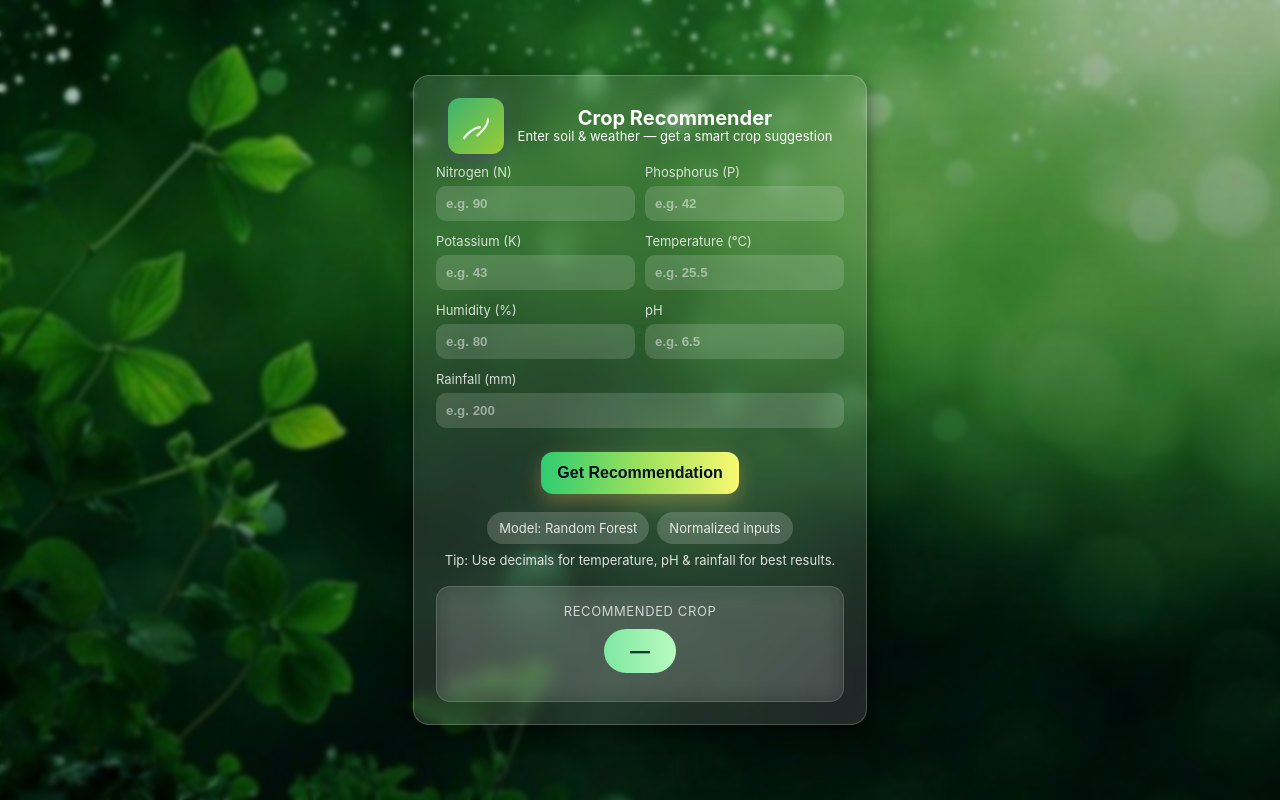
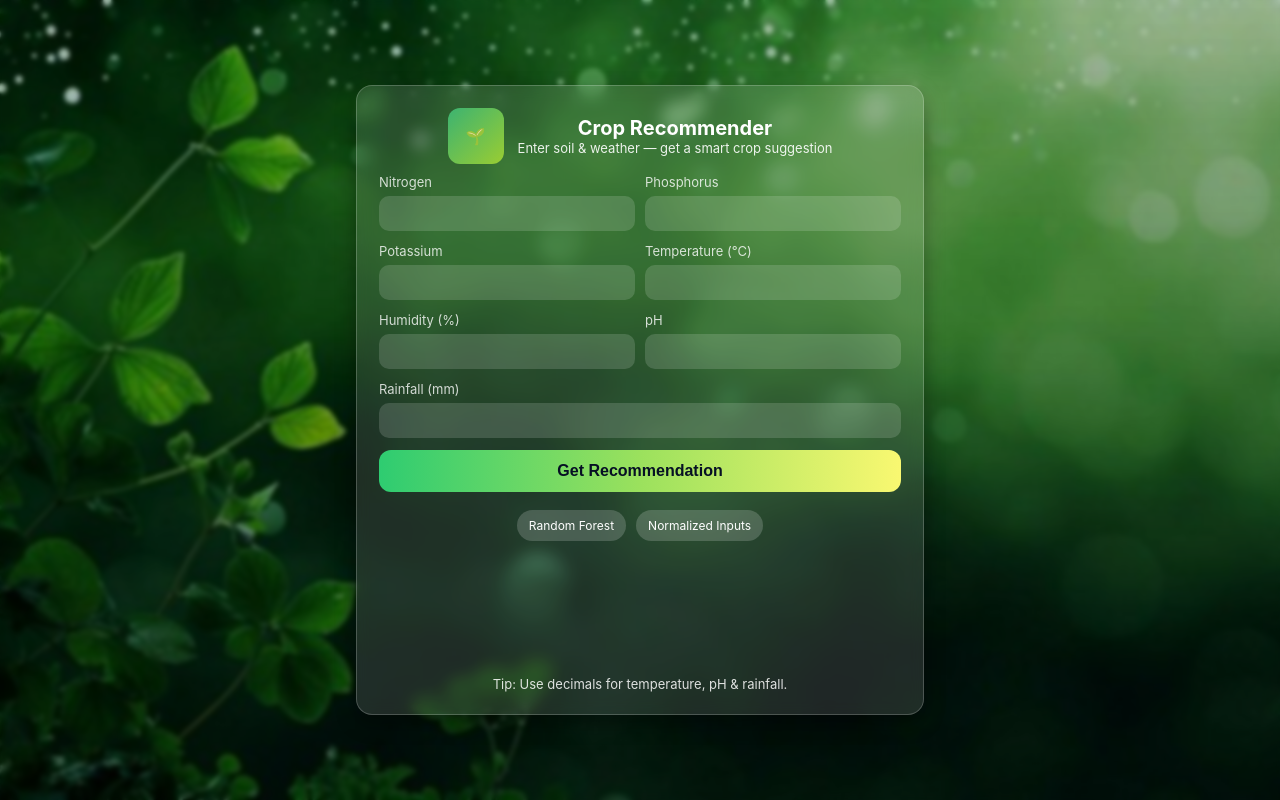
Before and after one commit to Kanakuppi/Agroguide, a Flask app: page / in a window 1280 px wide. Run offline with Flask 3, Linux system fonts and the light colour scheme; parts of the project's set-up code (start-up, migrations or seed data) failed here and were passed over.

Commit message:
Update index.html

```diff
--- a/templates/index.html
+++ b/templates/index.html
@@ -4,29 +4,31 @@
     <meta charset="utf-8" />
     <meta name="viewport" content="width=device-width, initial-scale=1" />
     <title>Crop Recommender</title>
+
     <style>
       :root {
         --accent1: #ff7a18;
         --accent2: #6a11cb;
         --accent3: #00d4ff;
-        --card-glow: rgba(106, 17, 203, 0.12);
         --muted: rgba(255, 255, 255, 0.8);
       }
+
       * {
         box-sizing: border-box;
       }
+
       html,
       body {
         height: 100%;
         margin: 0;
-        font-family: Inter, ui-sans-serif, system-ui, -apple-system, "Segoe UI",
-          Roboto, "Helvetica Neue", Arial;
+        font-family: Inter, system-ui, -apple-system, "Segoe UI", Roboto, Arial;
       }
+
       body {
         background: url("{{ url_for('static', filename='background.jpeg') }}")
           no-repeat center center fixed;
         background-size: cover;
-        color: #fdfdfd;
+        color: #fff;
         display: flex;
         align-items: center;
         justify-content: center;
@@ -36,54 +38,49 @@
       body::before {
         content: "";
         position: absolute;
-        top: 0;
-        left: 0;
-        right: 0;
-        bottom: 0;
+        inset: 0;
         background: linear-gradient(
           180deg,
           rgba(0, 0, 0, 0.25),
-          rgba(0, 0, 0, 0.4)
+          rgba(0, 0, 0, 0.45)
         );
         backdrop-filter: blur(2px);
         z-index: 0;
       }
 
       .wrapper {
-        display: flex;
-        flex-direction: column;
-        align-items: center;
-        justify-content: center;
-        gap: 24px;
         position: relative;
         z-index: 1;
+        width: 100%;
+        display: flex;
+        justify-content: center;
       }
 
       .container {
+        max-width: 600px;
         width: 100%;
-        max-width: 600px;
+        padding: 16px;
       }
 
       .card {
         background: rgba(255, 255, 255, 0.12);
         border-radius: 16px;
-        postion:relative;
-        overflow:visible;
         padding: 22px;
         border: 1px solid rgba(255, 255, 255, 0.2);
         backdrop-filter: blur(8px);
-        box-shadow: 0 8px 20px rgba(0, 0, 0, 0.35),
-          0 4px 12px rgba(0, 0, 0, 0.2);
+        box-shadow: 0 8px 20px rgba(0, 0, 0, 0.35);
+        animation: enter 0.45s ease forwards;
       }
 
       header.app-brand {
         display: flex;
         gap: 14px;
         align-items: center;
+        justify-content: center;
         margin-bottom: 10px;
-        justify-content: center;
         text-align: center;
       }
+
       .logo {
         width: 56px;
         height: 56px;
@@ -92,20 +89,17 @@
         align-items: center;
         justify-content: center;
         background: linear-gradient(135deg, #3cb371, #9acd32);
-        box-shadow: 0 6px 18px rgba(106, 17, 203, 0.25);
       }
-      .logo svg {
-        width: 32px;
-        height: 32px;
-      }
+
       .title {
         font-size: 20px;
         font-weight: 700;
-        line-height: 1;
       }
+
       .subtitle {
         font-size: 13px;
-        color: rgb(255, 255, 255);
+        color: #fff;
+        opacity: 0.9;
       }
 
       form {
@@ -113,56 +107,40 @@
         gap: 12px;
         margin-top: 8px;
       }
+
+      .row {
+        display: flex;
+        gap: 10px;
+      }
+
       .field {
+        flex: 1;
         display: flex;
         flex-direction: column;
       }
+
       label {
         font-size: 13px;
         color: var(--muted);
         margin-bottom: 6px;
       }
-      input[type="number"] {
+
+      input {
         padding: 10px;
         border-radius: 10px;
         border: none;
         background: rgba(255, 255, 255, 0.15);
-        color: white;
+        color: #fff;
+        font-weight: 600;
         outline: none;
-        font-weight: 600;
-      }
-      input::placeholder {
-        color: rgba(255, 255, 255, 0.8); /* white with slight transparency */
-        opacity: 0.6; /* ensure it doesn’t get dimmed */
       }
 
-      .row {
-        display: flex;
-        gap: 10px;
-      }
-      .row .field {
-        flex: 1;
-      }
-
-      .legend {
-        display: flex;
-        gap: 8px;
-        align-items: center;
-        font-size: 12px;
-        color: rgba(255, 255, 255, 0.85);
-        margin-top: 6px;
-        justify-content: center;
-      }
-      .chip {
-        padding: 8px 12px;
-        border-radius: 999px;
-        background: rgba(255, 255, 255, 0.18);
-        font-size: 13px;
+      input::placeholder {
+        color: rgba(255, 255, 255, 0.7);
       }
 
       button.cta {
-        margin-top: 6px;
-        padding: 12px 16px;
+        padding: 12px 18px;
         border-radius: 12px;
         border: none;
         font-weight: 700;
@@ -170,168 +148,104 @@
         cursor: pointer;
         background: linear-gradient(90deg, #2ecc71, #9be15d, #f9f871);
         color: #061024;
-        box-shadow: 0 8px 20px rgba(255, 200, 100, 0.3);
-        transition: transform 0.14s ease, box-shadow 0.14s ease;
-      }
-      button.cta:active {
-        transform: translateY(2px);
       }
 
-      .result-card {
-        background: linear-gradient(
-          135deg,
-          rgba(0, 212, 255, 0.18),
-          rgba(106, 17, 203, 0.16)
-        );
+      .legend {
+        display: flex;
+        gap: 10px;
+        justify-content: center;
+        font-size: 12px;
+        margin-top: 6px;
+      }
+
+      .chip {
+        padding: 8px 12px;
+        border-radius: 999px;
+        background: rgba(255, 255, 255, 0.18);
+      }
+
+      /* ---------- RESULT (FADE-IN) ---------- */
+
+      .result-wrapper {
+        margin-top: 18px;
+        padding: 18px;
         border-radius: 14px;
-        padding: 18px;
+        background: rgba(255, 255, 255, 0.1);
+        backdrop-filter: blur(10px);
         border: 1px solid rgba(255, 255, 255, 0.2);
         text-align: center;
-        max-width: 600px;
+
+        /* hidden initially */
+        opacity: 0;
+        transform: translateY(12px);
+        pointer-events: none;
       }
-      .result-title {
-        display: flex;
-        align-items: center;
-        gap: 12px;
-        justify-content: center;
-      }
-      .result-badge {
-        padding: 8px 12px;
-        border-radius: 12px;
-        background: linear-gradient(90deg, var(--accent3), var(--accent1));
-        font-weight: 800;
-        color: #022233;
-      }
-      .result-text {
-        font-size: 20px;
-        font-weight: 700;
-      }
-      .result-wrapper {
-  margin-top: 18px;
-  padding: 16px;
-  border-radius: 14px;
-  background: rgba(255, 255, 255, 0.08);
-  backdrop-filter: blur(10px);
-  border: 1px solid rgba(255, 255, 255, 0.15);
-  text-align: center;
-        postion:relative;
-        z-index:2;
+
+      .result-wrapper.show {
+        animation: fadeUp 0.45s ease forwards;
+        pointer-events: auto;
       }
 
       .result-label {
-  font-size: 13px;
-  letter-spacing: 0.6px;
+        font-size: 12px;
+        letter-spacing: 0.8px;
         text-transform: uppercase;
-  color: rgba(255, 255, 255, 0.75);
+        opacity: 0.75;
         margin-bottom: 10px;
       }
 
       .result-pill {
         display: inline-block;
-  padding: 10px 26px;
+        padding: 10px 28px;
         border-radius: 999px;
-  background: linear-gradient(90deg, #7ee8a1, #b9fbc0);
-  color: #0b3d2e;
+        background: linear-gradient(90deg, var(--accent3), var(--accent2));
         font-size: 20px;
         font-weight: 700;
+        color: #022233;
       }
 
-.result-tip {
-  margin-top: 12px;
-  font-size: 14px;
-  color: rgba(255, 255, 255, 0.9);
-}
-
-      .suggestions {
-        display: flex;
-        gap: 10px;
-        flex-wrap: wrap;
-        justify-content: center;
-      }
       .suggest {
-        padding: 10px;
-        border-radius: 10px;
-        background: rgba(255, 255, 255, 0.15);
-        font-size: 14px;
+        margin-top: 10px;
+        padding: 10px 14px;
+        border-radius: 999px;
+        background: rgba(255, 255, 255, 0.18);
+        font-size: 13px;
+        display: inline-block;
       }
 
       footer {
         font-size: 13px;
-        color: rgba(255, 255, 255, 0.85);
+        opacity: 0.85;
         text-align: center;
-        margin-top: 8px;
+        margin-top: 10px;
       }
 
-      @media (max-width: 880px) {
-        .container {
-          grid-template-columns: 1fr;
-        }
-      }
-
-      .card,
-      .result-card {
+      @keyframes enter {
+        from {
           opacity: 0;
           transform: translateY(10px);
-        animation: enter 0.45s ease forwards;
         }
-      .card {
-        animation-delay: 0.05s;
-      }
-      .result-card {
-        animation-delay: 0.16s;
-      }
-      @keyframes enter {
         to {
           opacity: 1;
           transform: none;
         }
       }
 
-      .loader {
-        width: 22px;
-        height: 22px;
-        border-radius: 50%;
-        border: 3px solid rgba(255, 255, 255, 0.12);
-        border-top-color: var(--accent3);
-        animation: spin 1s linear infinite;
-      }
-      @keyframes spin {
+      @keyframes fadeUp {
         to {
-          transform: rotate(360deg);
+          opacity: 1;
+          transform: translateY(0);
         }
       }
     </style>
   </head>
+
   <body>
     <div class="wrapper">
       <div class="container">
         <div class="card">
           <header class="app-brand">
-            <div class="logo" aria-hidden>
-              <svg
-                viewBox="0 0 24 24"
-                fill="none"
-                xmlns="http://www.w3.org/2000/svg"
-                aria-hidden
-              >
-                <path
-                  d="M3 21s6-8 12-8"
-                  stroke="white"
-                  stroke-width="1.6"
-                  stroke-linecap="round"
-                  stroke-linejoin="round"
-                  opacity="0.96"
-                />
-                <path
-                  d="M21 7c0 6-8 12-8 12"
-                  stroke="white"
-                  stroke-width="1.6"
-                  stroke-linecap="round"
-                  stroke-linejoin="round"
-                  opacity="0.96"
-                />
-              </svg>
-            </div>
+            <div class="logo">🌱</div>
             <div>
               <div class="title">Crop Recommender</div>
               <div class="subtitle">
@@ -343,189 +257,95 @@
           <form id="prediction-form">
             <div class="row">
               <div class="field">
-                <label for="N">Nitrogen (N)</label>
-                <input
-                  type="number"
-                  id="N"
-                  name="N"
-                  min="0"
-                  step="1"
-                  placeholder="e.g. 90"
-                  required
-                />
+                <label>Nitrogen</label>
+                <input type="number" name="N" required />
               </div>
               <div class="field">
-                <label for="P">Phosphorus (P)</label>
-                <input
-                  type="number"
-                  id="P"
-                  name="P"
-                  min="0"
-                  step="1"
-                  placeholder="e.g. 42"
-                  required
-                />
+                <label>Phosphorus</label>
+                <input type="number" name="P" required />
               </div>
             </div>
 
             <div class="row">
               <div class="field">
-                <label for="K">Potassium (K)</label>
-                <input
-                  type="number"
-                  id="K"
-                  name="K"
-                  min="0"
-                  step="1"
-                  placeholder="e.g. 43"
-                  required
-                />
+                <label>Potassium</label>
+                <input type="number" name="K" required />
               </div>
               <div class="field">
-                <label for="temperature">Temperature (°C)</label>
-                <input
-                  type="number"
-                  id="temperature"
-                  name="temperature"
-                  step="0.01"
-                  placeholder="e.g. 25.5"
-                  required
-                />
+                <label>Temperature (°C)</label>
+                <input type="number" step="0.01" name="temperature" required />
               </div>
             </div>
 
             <div class="row">
               <div class="field">
-                <label for="humidity">Humidity (%)</label>
-                <input
-                  type="number"
-                  id="humidity"
-                  name="humidity"
-                  step="0.01"
-                  placeholder="e.g. 80"
-                  required
-                />
+                <label>Humidity (%)</label>
+                <input type="number" step="0.01" name="humidity" required />
               </div>
               <div class="field">
-                <label for="ph">pH</label>
-                <input
-                  type="number"
-                  id="ph"
-                  name="ph"
-                  step="0.01"
-                  placeholder="e.g. 6.5"
-                  required
-                />
+                <label>pH</label>
+                <input type="number" step="0.01" name="ph" required />
               </div>
             </div>
 
             <div class="field">
-              <label for="rainfall">Rainfall (mm)</label>
-              <input
-                type="number"
-                id="rainfall"
-                name="rainfall"
-                step="0.01"
-                placeholder="e.g. 200"
-                required
-              />
+              <label>Rainfall (mm)</label>
+              <input type="number" step="0.01" name="rainfall" required />
             </div>
 
-            <div
-              style="
-                display: flex;
-                gap: 10px;
-                align-items: center;
-                justify-content: center;
-                margin-top: 6px;
-              "
-            >
-              <button class="cta" type="submit">Get Recommendation</button>
-              <div id="loading" style="display: none">
-                <span class="loader" aria-hidden></span>
-              </div>
-            </div>
+            <button class="cta">Get Recommendation</button>
 
             <div class="legend">
-              <div class="chip">Model: Random Forest</div>
-              <div class="chip">Normalized inputs</div>
+              <div class="chip">Random Forest</div>
+              <div class="chip">Normalized Inputs</div>
             </div>
           </form>
 
+          <div class="result-wrapper" id="result-wrapper">
+            <div class="result-label">Recommended Crop</div>
+            <div class="result-pill" id="crop-badge">—</div>
+            <div id="tips"></div>
+          </div>
+
           <footer>
-            Tip: Use decimals for temperature, pH & rainfall for best results.
+            Tip: Use decimals for temperature, pH & rainfall.
           </footer>
-           <div class="result-wrapper">
-  <div class="result-label">Recommended Crop</div>
-
-  <div class="result-pill" id="crop-badge">—</div>
-
-  <div class="result-tip" id="tips"></div>
-</div>
         </div>
       </div>
     </div>
 
     <script>
       const form = document.getElementById("prediction-form");
-      const resultText = document.getElementById("result-text");
       const cropBadge = document.getElementById("crop-badge");
-      const loading = document.getElementById("loading");
+      const resultWrapper = document.getElementById("result-wrapper");
       const tips = document.getElementById("tips");
-
-      function setLoading(on) {
-        loading.style.display = on ? "inline-block" : "none";
-      }
 
       form.addEventListener("submit", async (e) => {
         e.preventDefault();
-        setLoading(true);
 
         const data = Object.fromEntries(new FormData(form).entries());
         for (const k in data) data[k] = parseFloat(data[k]);
 
-        try {
         const resp = await fetch("/predict", {
           method: "POST",
           headers: { "Content-Type": "application/json" },
           body: JSON.stringify(data),
         });
+
         const json = await resp.json();
-          setLoading(false);
-          if (json.error) {
-            resultText.innerText = "Error: " + json.error;
-            cropBadge.innerText = "Error";
-            cropBadge.style.background =
-              "linear-gradient(90deg,#ffb199,#ff7a18)";
-            return;
-          }
         const crop = json.predicted_crop || "Unknown";
 
-          // resultText.innerText = crop;
-          cropBadge.innerText = crop;
-          document.getElementById("result-wrapper").style.display="block";
-          cropBadge.style.background =
-            "linear-gradient(90deg,var(--accent3),var(--accent2))";
+        cropBadge.textContent = crop;
+        tips.innerHTML = "";
 
-          const lower = String(crop).toLowerCase();
-          const suggestions = [];
-          if (lower.includes("rice"))
-            suggestions.push("Keep fields flooded in early growth stages.");
-          if (lower.includes("wheat"))
-            suggestions.push("Sow in cooler months; maintain pH ~6-7.");
-          if (lower.includes("maize") || lower.includes("corn"))
-            suggestions.push("Ensure well-drained soil and balanced NPK.");
-          if (suggestions.length === 0)
-            suggestions.push("Use balanced NPK; monitor moisture and pH.");
+        if (crop.toLowerCase().includes("rice"))
+          tips.innerHTML = `<div class="suggest">Maintain standing water during early growth.</div>`;
+        else
+          tips.innerHTML = `<div class="suggest">Maintain balanced nutrients and soil moisture.</div>`;
 
-          tips.innerHTML = suggestions
-            .map((s) => `<div class="suggest">${s}</div>`)
-            .join("");
-        } catch (err) {
-          setLoading(false);
-          resultText.innerText = "Network or server error.";
-          cropBadge.innerText = "Offline";
-        }
+        resultWrapper.classList.remove("show");
+        void resultWrapper.offsetWidth; // reset animation
+        resultWrapper.classList.add("show");
       });
     </script>
   </body>
```
Lines whose indentation alone changed are shown as unchanged.
